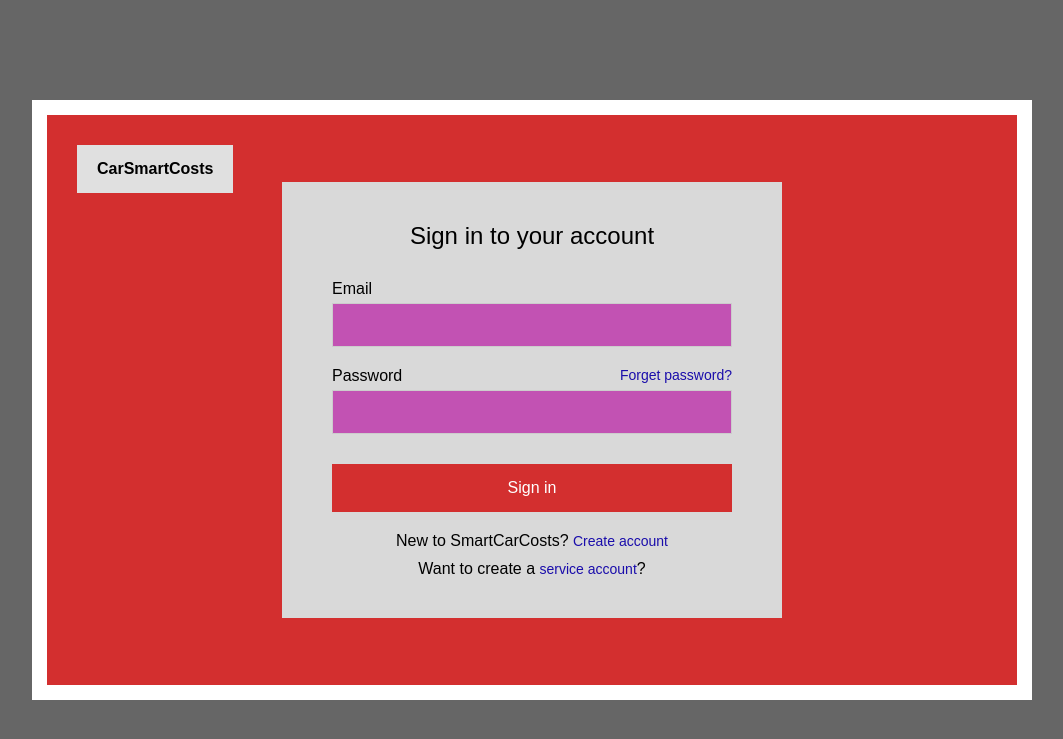
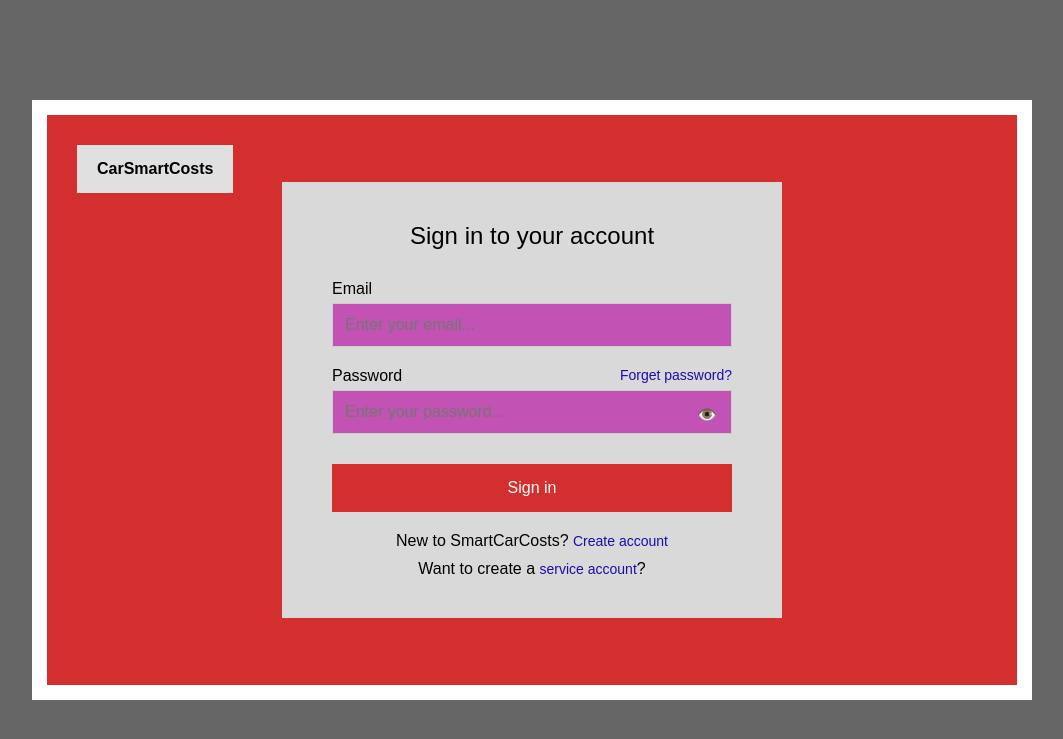
Before and after one commit to ShadAre05/SmartCarCosts, a Spring app: template src/main/resources/templates/login.html in a window 1280 px wide. Shown: the top 739 px of the page, without its empty margins (108-1171 px from the left). Run offline with Thymeleaf, Linux system fonts and the light colour scheme; the template is opened without the code that fills it, so the values that code supplies are empty.

Commit message:
Update login.html

```diff
--- a/src/main/resources/templates/login.html
+++ b/src/main/resources/templates/login.html
@@ -15,15 +15,16 @@
             <form action="#" method="POST">
                 <div class="form-group">
                     <label>Email</label>
-                    <input type="email" class="input-pink" name="email">
+                    <input type="email" class="input-pink" name="email" placeholder="Enter your email...">
                 </div>
 
-                <div class="form-group">
+                <div class="form-group" style="position: relative;">
                     <label style="display: flex; justify-content: space-between;">
                         Password
                         <a href="forget-password.html" class="text-link">Forget password?</a>
                     </label>
-                    <input type="password" class="input-pink" name="password">
+                    <input type="password" class="input-pink" name="password" id="loginPassword" placeholder="Enter your password..." style="padding-right: 40px;">
+                    <span onclick="togglePassword('loginPassword')" style="position: absolute; right: 15px; top: 38px; cursor: pointer;">👁️</span>
                 </div>
 
                 <button type="submit" class="btn btn-red">Sign in</button>
@@ -35,5 +36,16 @@
             </div>
         </div>
     </div>
+
+    <script>
+        function togglePassword(fieldId) {
+            var field = document.getElementById(fieldId);
+            if (field.type === "password") {
+                field.type = "text";
+            } else {
+                field.type = "password";
+            }
+        }
+    </script>
 </body>
 </html>
```
